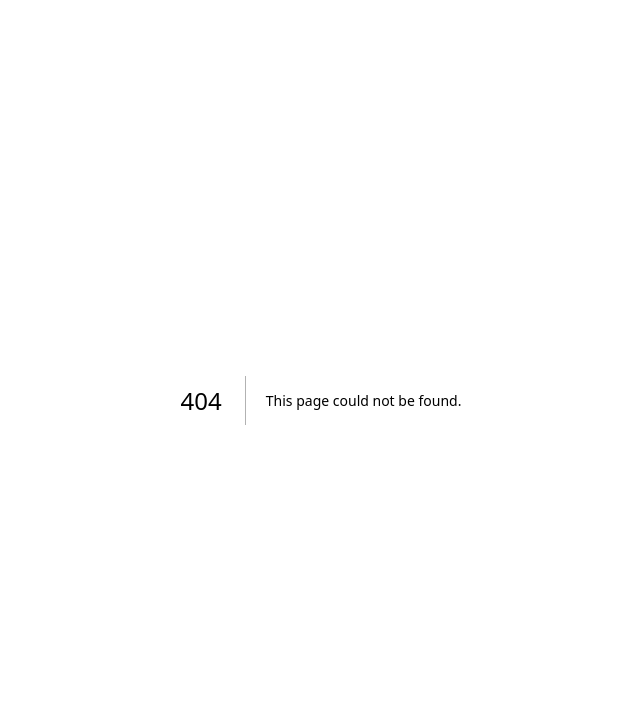
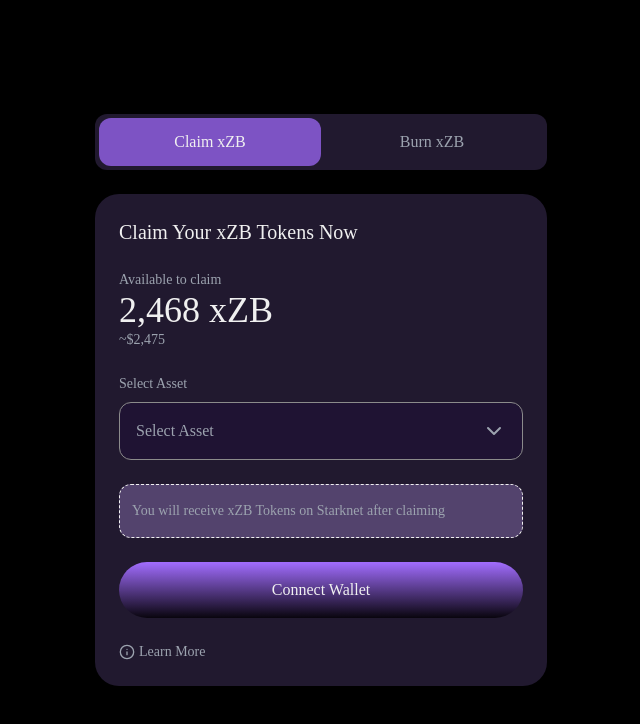
Before and after one commit to stephanniegb/ZeroXBridge_Frontend, a Next.js app: page /claim-burn in a window 1280 px wide. Before the commit this address had no page. Shown: the top 724 px of the page, without its empty margins (319-959 px from the left). Built offline with nearby package versions, Linux system fonts and the light colour scheme.

Commit message:
feat: create claim-burn component

```diff
--- /dev/null
+++ b/app/claim-burn/page.tsx
@@ -0,0 +1,39 @@
+"use client";
+import { useState } from "react";
+import XZBInterface from "../components/claim-burn";
+
+const Index = () => {
+  const [isConnected, setIsConnected] = useState(false);
+
+  const tokenData = {
+    available: 2468,
+    balance: 12468,
+    usdValue: 2475,
+  };
+
+  const handleClaim = (asset: string) => {
+    console.log("Claiming with asset:", asset);
+  };
+
+  const handleBurn = (amount: string, asset: string) => {
+    console.log("Burning amount:", amount, "for asset:", asset);
+  };
+
+  const handleConnect = () => {
+    setIsConnected(true);
+  };
+
+  return (
+    <div className="min-h-screen bg-black flex items-center justify-center">
+      <XZBInterface
+        tokenData={tokenData}
+        onClaim={handleClaim}
+        onBurn={handleBurn}
+        onConnect={handleConnect}
+        isConnected={isConnected}
+      />
+    </div>
+  );
+};
+
+export default Index;
--- /dev/null
+++ b/app/components/claim-burn.tsx
@@ -0,0 +1,254 @@
+import React, { useState } from 'react';
+import { ChevronDown, Info } from 'lucide-react';
+import Image from 'next/image';
+
+interface TokenData {
+  available: number;
+  balance: number;
+  usdValue: number;
+}
+
+interface Asset {
+  id: string;
+  name: string;
+  symbol: string;
+  icon: string;
+}
+
+interface XZBInterfaceProps {
+  tokenData: TokenData;
+  onClaim: (asset: string) => void;
+  onBurn: (amount: string, asset: string) => void;
+  onConnect: () => void;
+  isConnected: boolean;
+}
+
+const SAMPLE_ASSETS: Asset[] = [
+  {
+    id: '1',
+    name: 'Ethereum',
+    symbol: 'ETH',
+    icon: '/token.svg'
+  },
+  {
+    id: '2',
+    name: 'USD Coin',
+    symbol: 'USDC',
+    icon: '/token.svg'
+  },
+  {
+    id: '3',
+    name: 'Tether',
+    symbol: 'USDT',
+    icon: '/token.svg'
+  }
+];
+
+const XZBInterface: React.FC<XZBInterfaceProps> = ({
+  tokenData,
+  onClaim,
+  onBurn,
+  onConnect,
+  isConnected
+}) => {
+  const [activeTab, setActiveTab] = useState<'claim' | 'burn'>('claim');
+  const [selectedAsset, setSelectedAsset] = useState<Asset | null>(null);
+  const [burnAmount, setBurnAmount] = useState<string>('');
+  const [isAssetSelectorOpen, setIsAssetSelectorOpen] = useState(false);
+
+  const calculateRedemptionAmount = (amount: string) => {
+    const value = parseFloat(amount) || 0;
+    return (value * 0.97).toFixed(2); // 3% fee
+  };
+
+  const handleAssetSelect = (asset: Asset) => {
+    setSelectedAsset(asset);
+    setIsAssetSelectorOpen(false);
+  };
+
+  return (
+    <div className="w-[500px] rounded-3xl p-6 text-white">
+      {/* Tab Buttons */}
+      <div className="flex rounded-xl bg-[#21192F] p-1 mb-6">
+        <button
+          className={`flex-1 py-3 px-6 rounded-xl transition-all ${
+            activeTab === 'claim'
+              ? 'bg-[#7D53C4] text-white'
+              : 'text-gray-400 hover:text-white'
+          }`}
+          onClick={() => setActiveTab('claim')}
+        >
+          Claim xZB
+        </button>
+        <button
+          className={`flex-1 py-3 px-6 rounded-xl transition-all ${
+            activeTab === 'burn'
+              ? 'bg-[#7D53C4] text-white'
+              : 'text-gray-400 hover:text-white'
+          }`}
+          onClick={() => setActiveTab('burn')}
+        >
+          Burn xZB
+        </button>
+      </div>
+
+      <div className="space-y-6 bg-[#21192F] rounded-3xl p-6 w-full">
+        {/* Title */}
+        <h2 className="text-xl font-medium">
+          {activeTab === 'claim' ? 'Claim Your xZB Tokens Now' : 'Burn Your xZB Tokens Now'}
+        </h2>
+
+        {/* Balance Display */}
+        <div>
+          <p className="text-gray-400 text-sm">
+            {activeTab === 'claim' ? 'Available to claim' : 'xZB Balance'}
+          </p>
+          <div className="flex items-baseline gap-2">
+            <p className="text-4xl font-medium">
+              {activeTab === 'claim'
+                ? tokenData.available.toLocaleString()
+                : tokenData.balance.toLocaleString()
+              } xZB
+            </p>
+          </div>
+          <p className="text-gray-400 text-sm">
+            ~${tokenData.usdValue.toLocaleString()}
+          </p>
+        </div>
+
+        {activeTab === 'burn' && (
+          <div className="space-y-4">
+            {/* Amount Input */}
+            <div>
+              <p className="text-gray-400 text-sm mb-2">Enter amount to Burn</p>
+              <div className="relative">
+                <input
+                  type="text"
+                  value={burnAmount}
+                  onChange={(e) => setBurnAmount(e.target.value)}
+                  className="w-full bg-[#1F1333] border border-[#8B8B8B] rounded-xl p-4 pr-16 text-white"
+                  placeholder="Enter Amount"
+                />
+                <button
+                  className="absolute right-4 top-1/2 -translate-y-1/2 text-[#6c5dd3] text-sm"
+                  onClick={() => setBurnAmount(tokenData.balance.toString())}
+                >
+                  MAX
+                </button>
+              </div>
+            </div>
+          </div>
+        )}
+
+        {/* Asset Selector */}
+        <div className="relative">
+          <p className="text-gray-400 text-sm mb-2">
+            {activeTab === 'burn' ? 'Receive Asset' : 'Select Asset'}
+          </p>
+          <button
+            className="w-full bg-[#1F1333] rounded-xl p-4 flex justify-between items-center border border-[#8B8B8B]"
+            onClick={() => setIsAssetSelectorOpen(!isAssetSelectorOpen)}
+          >
+            {selectedAsset ? (
+              <div className="flex items-center gap-2">
+                <div className="w-6 h-6 rounded-full overflow-hidden relative bg-purple-500">
+                  <Image
+                    src={selectedAsset.icon}
+                    alt={selectedAsset.name}
+                    fill
+                    className="object-cover"
+                  />
+                </div>
+                <span className="text-white">{selectedAsset.symbol}</span>
+              </div>
+            ) : (
+              <span className="text-gray-400">Select Asset</span>
+            )}
+            <ChevronDown className={`text-gray-400 transition-transform ${isAssetSelectorOpen ? 'rotate-180' : ''}`} />
+          </button>
+
+          {/* Dropdown Menu */}
+          {isAssetSelectorOpen && (
+            <div className="absolute w-full mt-2 py-2 bg-[#1F1333] border border-[#8B8B8B] rounded-xl z-10 shadow-lg">
+              {SAMPLE_ASSETS.map((asset) => (
+                <button
+                  key={asset.id}
+                  className="w-full px-4 py-3 flex items-center gap-3 hover:bg-[#2A1C40] transition-colors"
+                  onClick={() => handleAssetSelect(asset)}
+                >
+                  <div className="w-6 h-6 rounded-full overflow-hidden relative bg-purple-500">
+                    <Image
+                      src={asset.icon}
+                      alt={asset.name}
+                      fill
+                      className="object-cover"
+                    />
+                  </div>
+                  <div className="flex flex-col items-start">
+                    <span className="text-white">{asset.symbol}</span>
+                    <span className="text-gray-400 text-sm">{asset.name}</span>
+                  </div>
+                </button>
+              ))}
+            </div>
+          )}
+        </div>
+
+        {/* Info Box */}
+        <div className="rounded-xl space-y-2">
+          {activeTab === 'claim' ? (
+            <div className="flex items-center gap-2 bg-[#53436D] border border-dashed border-white rounded-xl py-4 px-3 text-[12px] w-full">
+              <p className="text-gray-400 text-sm">
+                You will receive xZB Tokens on Starknet after claiming
+              </p>
+            </div>
+          ) : (
+            <>
+              <div className='bg-[#53436D] rounded-xl px-4 py-2 border border-dashed border-white text-[14px]'>
+                <div className="flex justify-between text-sm mb-2">
+                  <span className="text-gray-400">Redemption Fee</span>
+                  <span>3%</span>
+                </div>
+                <div className="flex justify-between text-sm">
+                  <span className="text-gray-400">You will receive</span>
+                  <span>{calculateRedemptionAmount(burnAmount)} ETH</span>
+                </div>
+              </div>
+              <div className="mt-4 bg-[#E25876] text-[#B9B9B9] rounded-xl py-4 px-3 text-[12px] border border-dashed border-white">
+                Burning xZB is irreversible and subject to a 3% redemption fee
+              </div>
+            </>
+          )}
+        </div>
+
+        {/* Action Button */}
+        {isConnected ? (
+          <button
+            className="w-full bg-gradient-to-b from-[#A26DFF] to-[#09050E] hover:bg-[#5a4eb8] rounded-full p-4 font-medium transition-colors"
+            onClick={() => activeTab === 'claim'
+              ? onClaim(selectedAsset?.id || '')
+              : onBurn(burnAmount, selectedAsset?.id || '')
+            }
+          >
+            {activeTab === 'claim' ? 'Claim xZB' : 'Burn xZB'}
+          </button>
+        ) : (
+          <button
+            className="w-full bg-gradient-to-b from-[#A26DFF] to-[#09050E] hover:bg-[#5a4eb8] rounded-full p-4 font-medium transition-colors"
+            onClick={onConnect}
+          >
+            Connect Wallet
+          </button>
+        )}
+
+        {/* Learn More */}
+        <button className="flex items-center gap-1 text-gray-400 text-sm">
+          <Info size={16} />
+          Learn More
+        </button>
+      </div>
+    </div>
+  );
+};
+
+export default XZBInterface;
```
